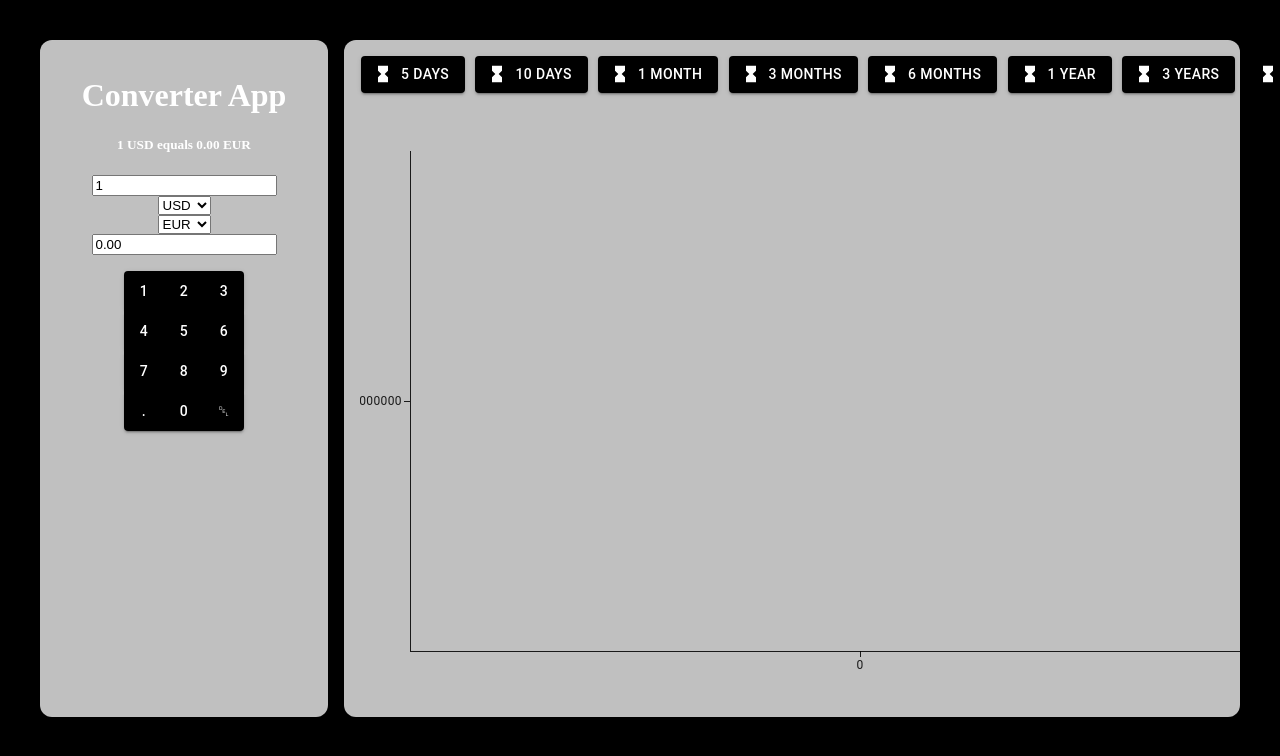
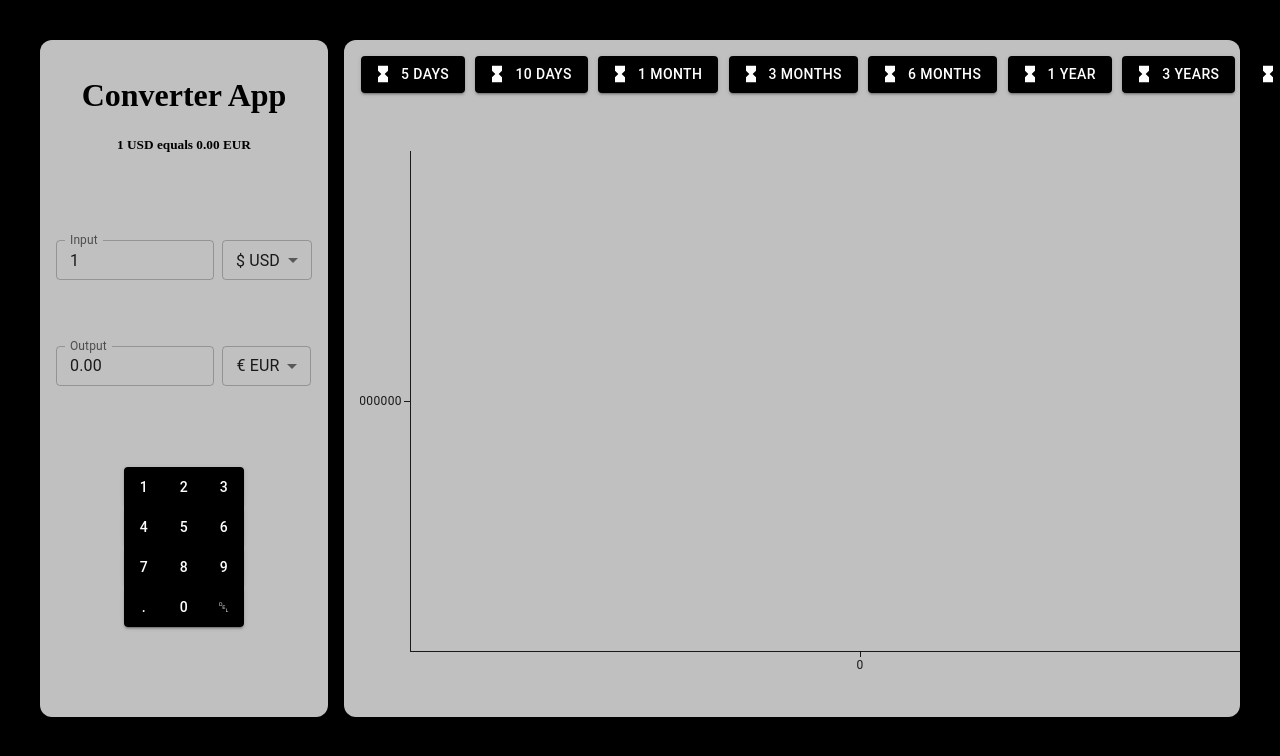
Before and after one commit to mrrustemka/converter-app, a React (Create React App) app: page / in a window 1280 px wide. Shown: the top 756 px of the page. Built offline with nearby package versions, Linux system fonts and the light colour scheme; no server answers.

Commit message:
stylize-converter

```diff
--- a/src/App.js
+++ b/src/App.js
@@ -3,7 +3,7 @@ import Chart from "./components/Chart";
 import ChartButton from "./components/ChartButton";
 import Currency from "./components/Currency";
 import Header from "./components/Header";
-import Input from "./components/Input";
+import Input from "./components/Enter";
 import Keyboard from "./components/Keyboard";
 import Output from "./components/Output";
 import { useSelector, useDispatch } from "react-redux";
@@ -84,8 +84,16 @@ function App() {
         p: 4,
       }}
     >
-      <Box
+      <Grid
         sx={{
+          display: "grid",
+          gridTemplateColumns: "repeat(2fr 1fr)",
+          gridTemplateRows: "repeat(auto auto auto auto)",
+          gridTemplateAreas: `"header header"
+          "input currencyFrom"
+          "output currencyTo"
+          "keyboard keyboard"`,
+          gap: 1,
           gridArea: "converter",
           bgcolor: "silver",
           color: "background.paper",
@@ -96,11 +104,15 @@ function App() {
       >
         <Header />
         <Input />
-        <Currency type="update-from" defaultValue="USD" />
-        <Currency type="update-to" defaultValue="EUR" />
+        <Currency
+          type="update-from"
+          defaultValue="USD"
+          gridArea="currencyFrom"
+        />
         <Output />
+        <Currency type="update-to" defaultValue="EUR" gridArea="currencyTo" />
         <Keyboard />
-      </Box>
+      </Grid>
       <Box
         sx={{
           gridArea: "chart",
--- a/src/components/Currency.jsx
+++ b/src/components/Currency.jsx
@@ -1,31 +1,35 @@
 import React from "react";
 import { useDispatch } from "react-redux";
+import { Select, MenuItem } from "@mui/material";
+import { Box } from "@mui/system";
 
-function Currency({ type, defaultValue }) {
+function Currency({ type, defaultValue, gridArea }) {
   const dispatch = useDispatch();
   return (
-    <div>
-      <select
+    <Box sx={{ display: "inline", gridArea: gridArea }}>
+      <Select
         onChange={(e) => dispatch({ type: type, payload: e.target.value })}
         defaultValue={defaultValue}
+        label="Currency"
+        size="small"
       >
-        <option value="USD">USD</option>
-        <option value="EUR">EUR</option>
-        <option value="JPY">JPY</option>
-        <option value="GBP">GBP</option>
-        <option value="CNY">CNY</option>
-        <option value="AUD">AUD</option>
-        <option value="CAD">CAD</option>
-        <option value="CHF">CHF</option>
-        <option value="HKD">HKD</option>
-        <option value="SGD">SGD</option>
-        <option value="SEK">SEK</option>
-        <option value="KRW">KRW</option>
-        <option value="NOK">NOK</option>
-        <option value="NZD">NZD</option>
-        <option value="INR">INR</option>
-      </select>
-    </div>
+        <MenuItem value="USD">$ USD</MenuItem>
+        <MenuItem value="EUR">€ EUR</MenuItem>
+        <MenuItem value="JPY">JPY</MenuItem>
+        <MenuItem value="GBP">GBP</MenuItem>
+        <MenuItem value="CNY">CNY</MenuItem>
+        <MenuItem value="AUD">AUD</MenuItem>
+        <MenuItem value="CAD">CAD</MenuItem>
+        <MenuItem value="CHF">CHF</MenuItem>
+        <MenuItem value="HKD">HKD</MenuItem>
+        <MenuItem value="SGD">SGD</MenuItem>
+        <MenuItem value="SEK">SEK</MenuItem>
+        <MenuItem value="KRW">KRW</MenuItem>
+        <MenuItem value="NOK">NOK</MenuItem>
+        <MenuItem value="NZD">NZD</MenuItem>
+        <MenuItem value="INR">INR</MenuItem>
+      </Select>
+    </Box>
   );
 }
 
--- /dev/null
+++ b/src/components/Enter.jsx
@@ -0,0 +1,35 @@
+import React from "react";
+import { useDispatch, useSelector } from "react-redux";
+import TextField from "@mui/material/TextField";
+import { Box } from "@mui/system";
+
+function Enter() {
+  const dispatch = useDispatch();
+  const { input } = useSelector((state) => state);
+  return (
+    <Box sx={{ display: "inline", gridArea: "input" }}>
+      <TextField
+        label="Input"
+        variant="outlined"
+        onChange={(e) =>
+          dispatch({ type: "update-input", payload: e.target.value })
+        }
+        value={input}
+        defaultValue={1}
+        placeholder="Enter Amount"
+        sx={{
+          ".Mui-focused .MuiOutlinedInput-notchedOutline": {
+            borderColor: "black",
+          },
+          ".MuiFormControl-root .MuiTextField-root .MuiFormControl-root-MuiTextField-root .MuiFormLabel-root-MuiInputLabel-root.Mui-focused":
+            {
+              color: "black !important",
+            },
+        }}
+        size="small"
+      />
+    </Box>
+  );
+}
+
+export default Enter;
--- a/src/components/Header.jsx
+++ b/src/components/Header.jsx
@@ -1,15 +1,20 @@
+import { Box } from "@mui/system";
 import React from "react";
 import { useSelector } from "react-redux";
 
 function Header() {
   const { input, result, from, to } = useSelector((state) => state);
   return (
-    <div>
+    <Box
+      sx={{
+        gridArea: "header",
+      }}
+    >
       <h1>Converter App</h1>
       <h5>
         1 {from} equals {(result / input).toFixed(2)} {to}
       </h5>
-    </div>
+    </Box>
   );
 }
 
--- a/src/components/Input.jsx
+++ /dev/null
@@ -1,21 +0,0 @@
-import React from "react";
-import { useDispatch, useSelector } from "react-redux";
-
-function Input() {
-  const dispatch = useDispatch();
-  const { input } = useSelector((state) => state);
-  return (
-    <div>
-      <input
-        onChange={(e) =>
-          dispatch({ type: "update-input", payload: e.target.value })
-        }
-        value={input}
-        defaultValue={1}
-        placeholder="Enter Amount"
-      />
-    </div>
-  );
-}
-
-export default Input;
--- a/src/components/Keyboard.jsx
+++ b/src/components/Keyboard.jsx
@@ -11,7 +11,7 @@ function Keyboard() {
     }
   }
   return (
-    <Box sx={{ p: 2 }}>
+    <Box sx={{ p: 2, gridArea: "keyboard" }}>
       <ButtonGroup
         variant="contained"
         aria-label="Basic button group"
--- a/src/components/Output.jsx
+++ b/src/components/Output.jsx
@@ -1,12 +1,27 @@
 import React from "react";
 import { useSelector } from "react-redux";
+import TextField from "@mui/material/TextField";
+import { Box } from "@mui/system";
 
 function Output() {
   const { result } = useSelector((state) => state);
   return (
-    <div>
-      <input readOnly value={result.toFixed(2)} />
-    </div>
+    <Box sx={{ display: "inline", gridArea: "output" }}>
+      <TextField
+        label="Output"
+        InputProps={{
+          readOnly: true,
+        }}
+        value={result.toFixed(2)}
+        readOnly
+        sx={{
+          ".Mui-focused .MuiOutlinedInput-notchedOutline": {
+            borderColor: "black",
+          },
+        }}
+        size="small"
+      />
+    </Box>
   );
 }
 
```
